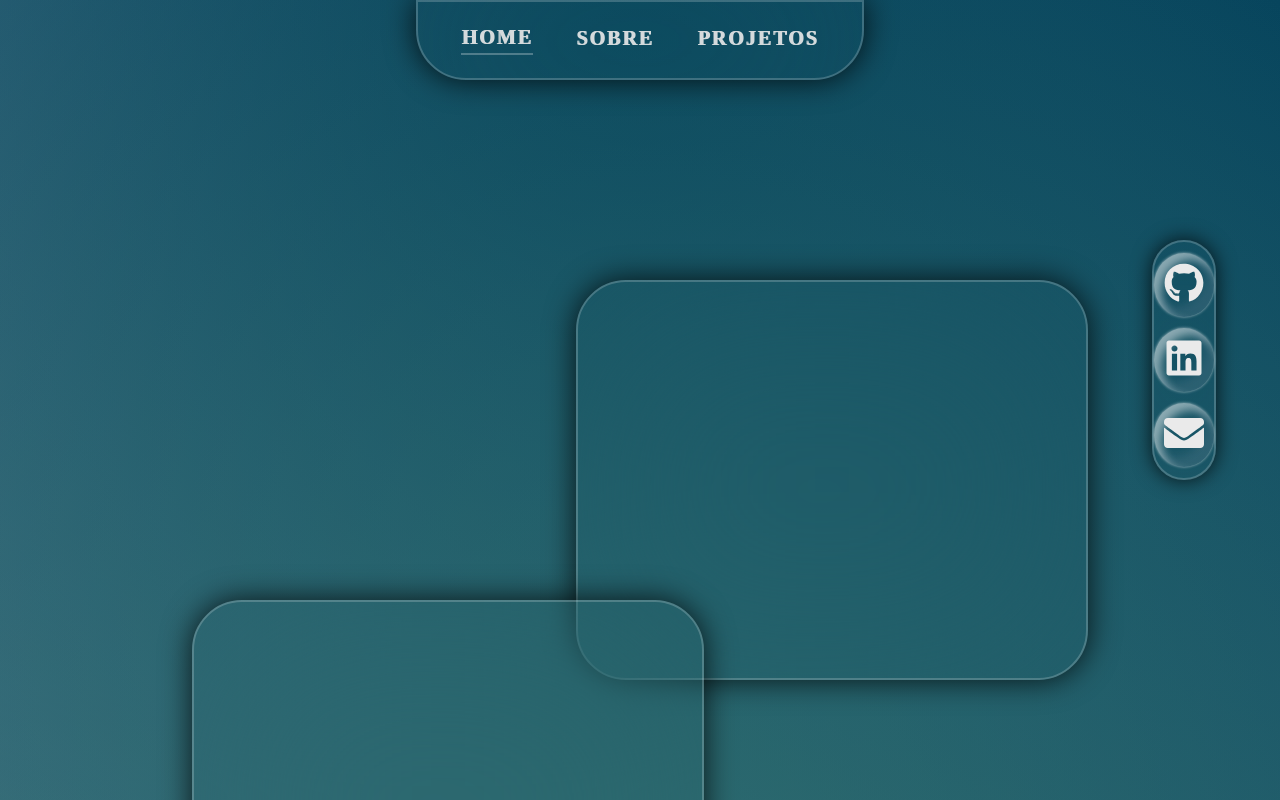
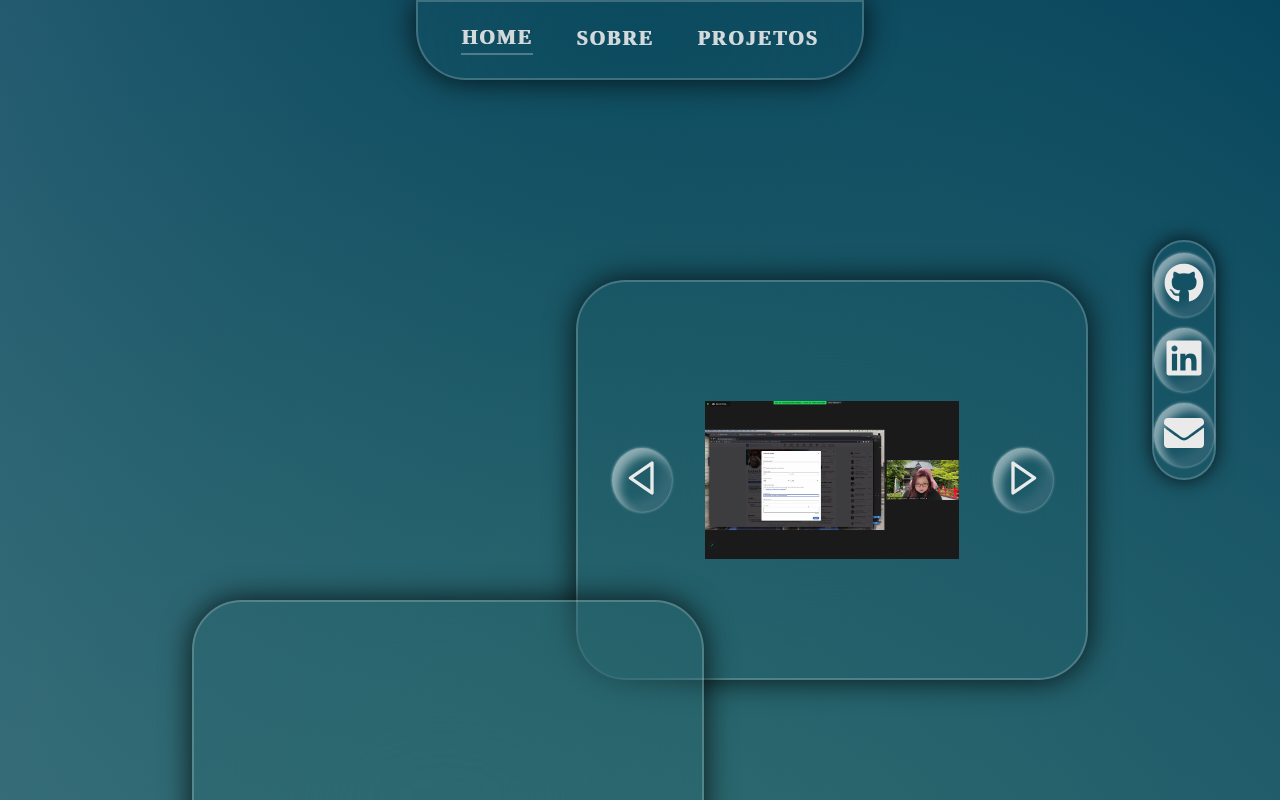
Before and after one commit to brenolg/brenolg.github.io, a React (Create React App) app: page /projects in a window 1280 px wide. Shown: the top 800 px of the page. Built offline with nearby package versions, Linux system fonts and the light colour scheme; a web font is replaced by a local one.

Commit message:
feat: iniciando caroussel em projects

```diff
--- /dev/null
+++ b/src/arrays/frontImgs .js
@@ -0,0 +1,7 @@
+import karla from "../images/karla.png";
+import lua from "../images/lua.png";
+import breno from "../images/fotoBreno.png";
+
+const frontImgs = [karla, lua, breno];
+
+export default frontImgs;
--- /dev/null
+++ b/src/components/FrontImg.jsx
@@ -0,0 +1,70 @@
+import React from "react";
+import styles from "./FrontImg.module.css";
+import frontImgs from "../arrays/frontImgs ";
+import {useContext, useRef, useEffect} from "react";
+import Context from "../context/Context";
+import {BiRightArrow, BiLeftArrow} from "react-icons/bi";
+
+export default function FrontImg() {
+  const {frontIndex, setFrontIndex} = useContext(Context);
+  const imgRef = useRef();
+
+  const turnInvisible = () => {
+    imgRef.current.className = ` invisible ${styles.image}`;
+  };
+
+  const turnVisible = () => {
+    imgRef.current.className = ` visible ${styles.image}`;
+  };
+
+  const handleLeftArrow = () => {
+    turnInvisible();
+    setTimeout(function () {
+      if (frontIndex > 0) {
+        setFrontIndex(frontIndex - 1);
+      } else {
+        setFrontIndex(2);
+      }
+      turnVisible();
+    }, 500);
+  };
+
+  const handleRightArrow = () => {
+    turnInvisible();
+    setTimeout(function () {
+      if (frontIndex < 2) {
+        setFrontIndex(frontIndex + 1);
+      } else {
+        setFrontIndex(0);
+      }
+      turnVisible();
+    }, 500);
+  };
+
+  return (
+    <div className={styles.container}>
+      <button
+        className="btnCircle"
+        onClick={() => {
+          handleLeftArrow();
+        }}>
+        <BiLeftArrow className="iconBtn" />
+      </button>
+
+      <img
+        ref={imgRef}
+        className={styles.image}
+        src={frontImgs[frontIndex]}
+        alt='"projectImg"'
+      />
+
+      <button
+        className="btnCircle"
+        onClick={() => {
+          handleRightArrow();
+        }}>
+        <BiRightArrow className="iconBtn" />
+      </button>
+    </div>
+  );
+}
--- /dev/null
+++ b/src/components/FrontImg.module.css
@@ -0,0 +1,16 @@
+.container {
+  display: flex;
+  flex-direction: row;
+  justify-content: space-evenly;
+
+  align-items: center;
+  height: 100%;
+}
+
+.container img {
+  width: 50%;
+}
+
+.image {
+  transition: all 0.5s ease-in-out;
+}
--- a/src/components/Nav.jsx
+++ b/src/components/Nav.jsx
@@ -1,19 +1,19 @@
-import styles from './Nav.module.css';
-import { FaGithub, FaLinkedin, FaEnvelope } from 'react-icons/fa';
+import styles from "./Nav.module.css";
+import {FaGithub, FaLinkedin, FaEnvelope} from "react-icons/fa";
 
 export default function Nav() {
   return (
     <nav id={styles.nav}>
-			<button className={styles.btn}>
-				<FaGithub className={styles.icons} />
+      <button className="btnCircle">
+        <FaGithub className="iconBtn" />
       </button>
 
-			<button className={styles.btn}>
-				<FaLinkedin className={styles.icons} />
+      <button className="btnCircle">
+        <FaLinkedin className="iconBtn" />
       </button>
 
-			<button className={styles.btn}>
-				<FaEnvelope className={styles.icons} />
+      <button className="btnCircle">
+        <FaEnvelope className="iconBtn" />
       </button>
     </nav>
   );
--- a/src/components/Nav.module.css
+++ b/src/components/Nav.module.css
@@ -20,34 +20,3 @@
 #nav:hover {
   box-shadow: 0px 0px 20px 3px rgb(0, 0, 0, 0.8);
 }
-
-.icons {
-	color: var(--white);
-	height: 40px;
-	transition: all 0.5s ease;
-	width: 40px;
-}
-
-.btn {
-	appearance: none;
-	background: none;
-	border-radius: 50%;
-	border: none;
-	box-shadow: 0px 0px 3px rgb(255, 255, 255, 0.6),
-		inset -10px -10px 10px #aeaec025, inset 7px 7px 10px rgb(255, 255, 255, 0.5);
-	outline: none;
-	padding: 10px;
-	transition: all 0.5s ease;
-}
-
-.btn:hover .icons,
-.btn:hover {
-	color: rgba(var(--fontBlue), 0.7);
-}
-
-.btn:hover {
-	box-shadow: 0px 0px 5px rgb(var(--fontBlue), 0.3),
-		inset -10px -10px 10px #9797a225,
-		inset 7px 7px 10px rgba(199, 199, 199, 0.5);
-	cursor: pointer;
-}
--- /dev/null
+++ b/src/context/Context.js
@@ -0,0 +1,5 @@
+import {createContext} from "react";
+
+const Context = createContext();
+
+export default Context;
--- /dev/null
+++ b/src/context/Provider.js
@@ -0,0 +1,21 @@
+import PropTypes from "prop-types";
+import React, {useMemo, useState} from "react";
+import Context from "./Context";
+
+export default function Provider({children}) {
+  const [frontIndex, setFrontIndex] = useState(0);
+
+  const value = useMemo(
+    () => ({
+      frontIndex,
+      setFrontIndex,
+    }),
+    [frontIndex]
+  );
+
+  return <Context.Provider value={value}>{children}</Context.Provider>;
+}
+
+Provider.propTypes = {
+  children: PropTypes.node.isRequired,
+};
--- a/src/global.css
+++ b/src/global.css
@@ -65,3 +65,42 @@ body {
     transform: rotate(360deg);
   }
 }
+
+.iconBtn {
+  color: var(--white);
+  height: 40px;
+  transition: all 0.5s ease;
+  width: 40px;
+}
+
+.btnCircle {
+  appearance: none;
+  background: none;
+  border-radius: 50%;
+  border: none;
+  box-shadow: 0px 0px 3px rgb(255, 255, 255, 0.6),
+    inset -10px -10px 10px #aeaec025, inset 7px 7px 10px rgb(255, 255, 255, 0.5);
+  outline: none;
+  padding: 10px;
+  transition: all 0.5s ease;
+}
+
+.btnCircle:hover .iconBtn,
+.btnCircle:hover {
+  color: rgba(var(--fontBlue), 0.7);
+}
+
+.btnCircle:hover {
+  box-shadow: 0px 0px 5px rgb(var(--fontBlue), 0.3),
+    inset -10px -10px 10px #9797a225,
+    inset 7px 7px 10px rgba(199, 199, 199, 0.5);
+  cursor: pointer;
+}
+
+.invisible {
+  opacity: 0;
+}
+
+.visible {
+  opacity: 1;
+}
--- a/src/index.js
+++ b/src/index.js
@@ -1,15 +1,17 @@
-import React from 'react';
-import ReactDOM from 'react-dom/client';
-import './global.css';
-import App from './App';
-import reportWebVitals from './reportWebVitals';
+import React from "react";
+import ReactDOM from "react-dom/client";
+import "./global.css";
+import App from "./App";
+import reportWebVitals from "./reportWebVitals";
+import Provider from "./context/Provider.js";
 
-const root = ReactDOM.createRoot(document.getElementById('root'));
+const root = ReactDOM.createRoot(document.getElementById("root"));
 root.render(
-
-  <React.StrictMode>
-    <App />
-  </React.StrictMode>
+  <Provider>
+    <React.StrictMode>
+      <App />
+    </React.StrictMode>
+  </Provider>
 );
 
 // If you want to start measuring performance in your app, pass a function
--- a/src/pages/Projects.jsx
+++ b/src/pages/Projects.jsx
@@ -2,6 +2,7 @@ import Header from "../components/Header";
 import styles from "./Projects.module.css";
 import Nav from "../components/Nav";
 import Tilt from "react-parallax-tilt";
+import FrontImg from "../components/FrontImg";
 
 export default function Projects() {
   return (
@@ -19,7 +20,9 @@ export default function Projects() {
             glareEnable={true}
             glareBorderRadius={"50px"}
             glareMaxOpacity={0.1}
-            glareColor={"rgb(189, 189, 189)"}></Tilt>
+            glareColor={"rgb(189, 189, 189)"}>
+            <FrontImg />
+          </Tilt>
 
           <Tilt
             className={`${styles.textFront} glass`}
```
Also changed, not shown: src/arrays/frontDescriptions.js (added, +7 -0 lines), src/images/karla.png (added), src/images/lua.png (added). Lines whose indentation alone changed are shown as unchanged.
